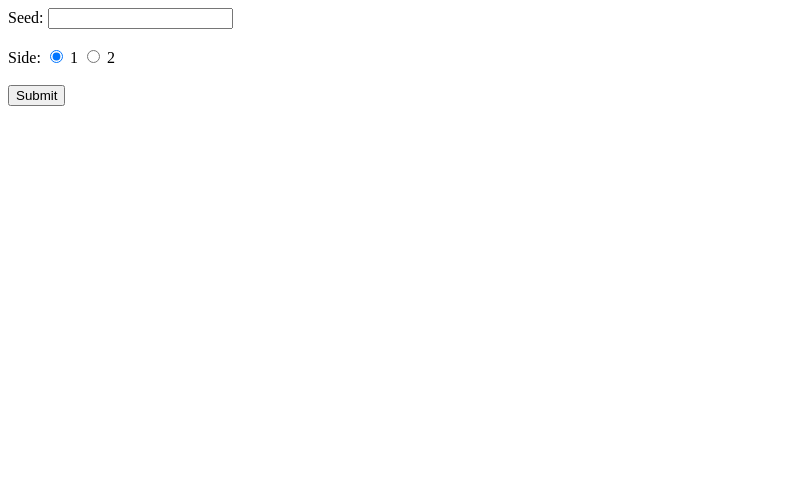
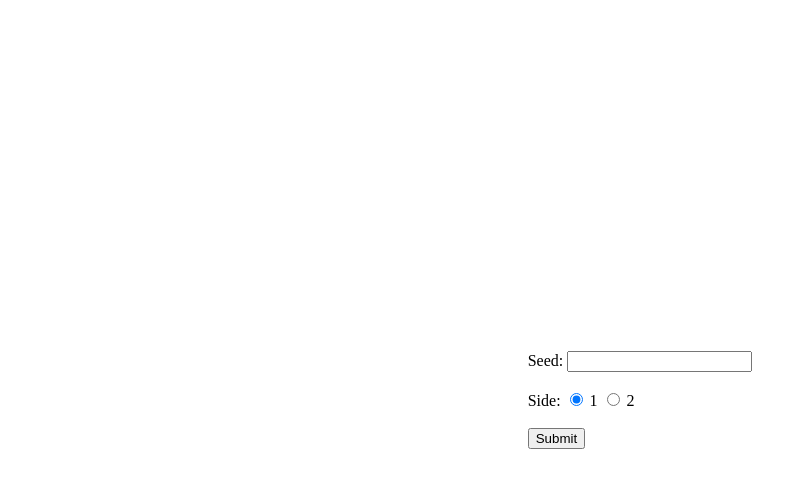
Before and after one commit to neondude/codenames-duet-key-card-gen, a plain HTML site: page index.html in a window 1280 px wide. Shown: the whole page, without its empty margins (0-807 px from the left). Drawn offline with Linux system fonts and the light colour scheme.

Commit message:
center everything css

```diff
--- a/index.html
+++ b/index.html
@@ -5,6 +5,15 @@
   <meta name="viewport" content="width=device-width, initial-scale=1.0" />
   <title>5x5 Grid Example</title>
   <style>
+    /* Center everything on the screen */
+    body {
+      display: flex;
+      justify-content: center;
+      align-items: center;
+      height: 100vh;
+      margin: 0;
+      flex-direction: column;
+    }
     /* Basic styling for the 5x5 grid */
     .grid {
       display: grid;
```
